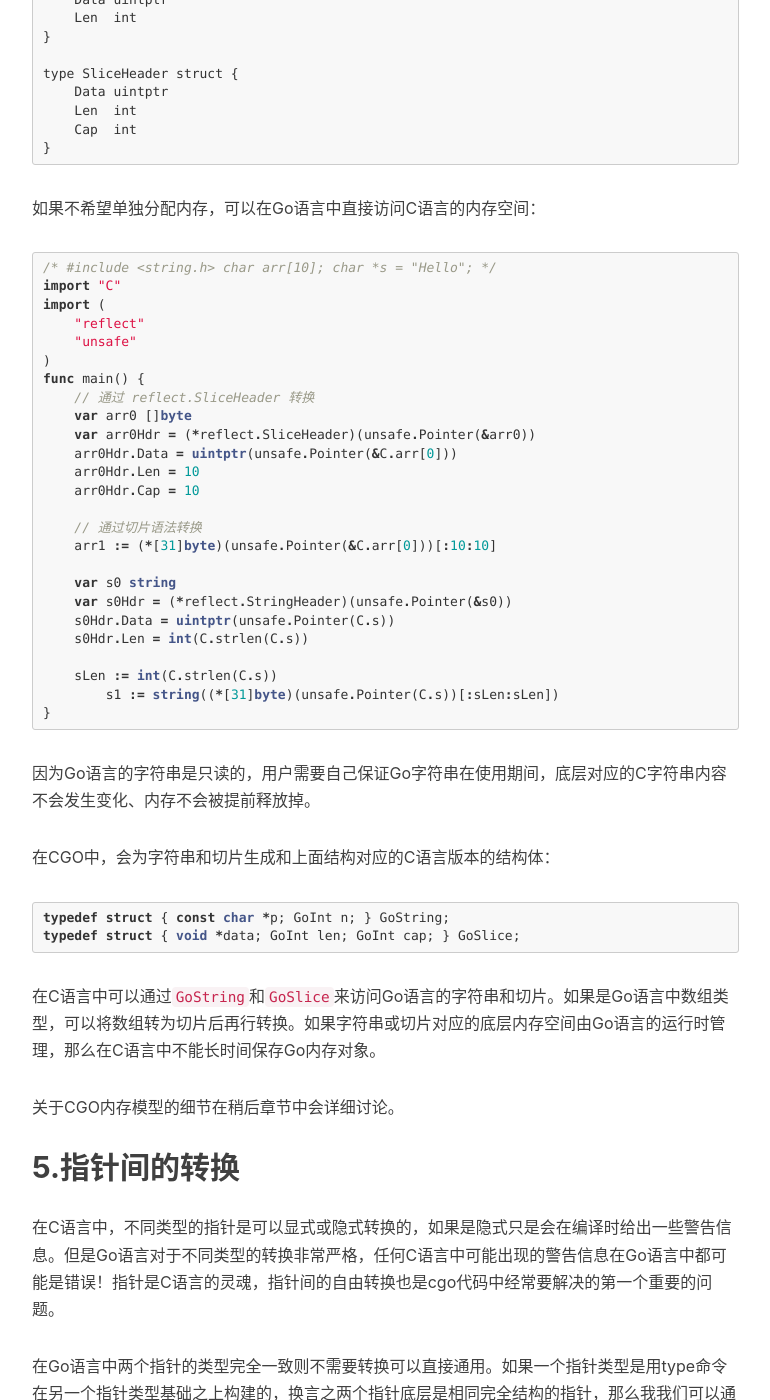
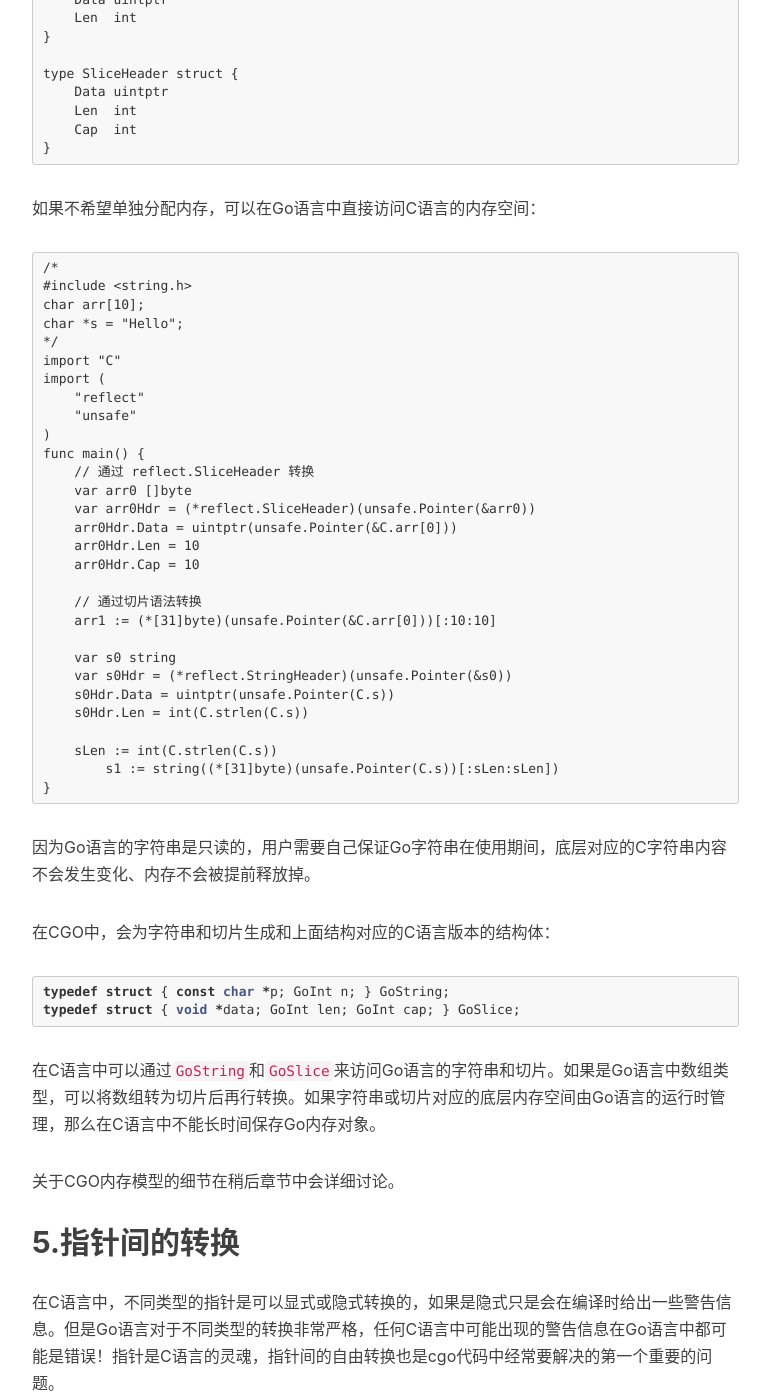
Before and after one commit to chenquan/chenquan.github.io, a Jekyll site: the page built from _posts/2019-08-20-cgo数据类型.md, in a window 1280 px wide and 1400 px high, scrolled down 8640 px. Shown: the whole window, without its empty margins (233-1003 px from the left). Built offline with Jekyll 4.4.1, drawn with Linux system fonts in a browser that asks for light colours; nearby versions of some CDN libraries; comment, search, counter and statistics services are not loaded; some of the changed text lies outside the part shown.

````diff
--- a/_posts/2019-08-20-cgo数据类型.md
+++ b/_posts/2019-08-20-cgo数据类型.md
@@ -87,7 +87,7 @@
 
 在导出的C语言函数中我们可以直接使用Go字符串和切片。假设有以下两个导出函数：
 
-```go
+```
 //export helloString
 func helloString(s string) {}
 
@@ -327,7 +327,7 @@
 
 如果不希望单独分配内存，可以在Go语言中直接访问C语言的内存空间：
 
-```go
+```
 /*
 #include <string.h>
 char arr[10];
@@ -380,7 +380,7 @@
 
 cgo存在的一个目的就是打破Go语言的禁止，恢复C语言应有的指针的自由转换和指针运算。以下代码演示了如何将X类型的指针转化为Y类型的指针：
 
-```go
+```
 var p *X
 var q *Y
 
@@ -418,7 +418,7 @@
 
 不过Go语言的reflect包提供了切片类型的底层结构，再结合前面讨论到不同类型之间的指针转换技术就可以实现`[]X`和`[]Y`类型的切片转换：
 
-```go
+```
 var p []X
 var q []Y
 
````
